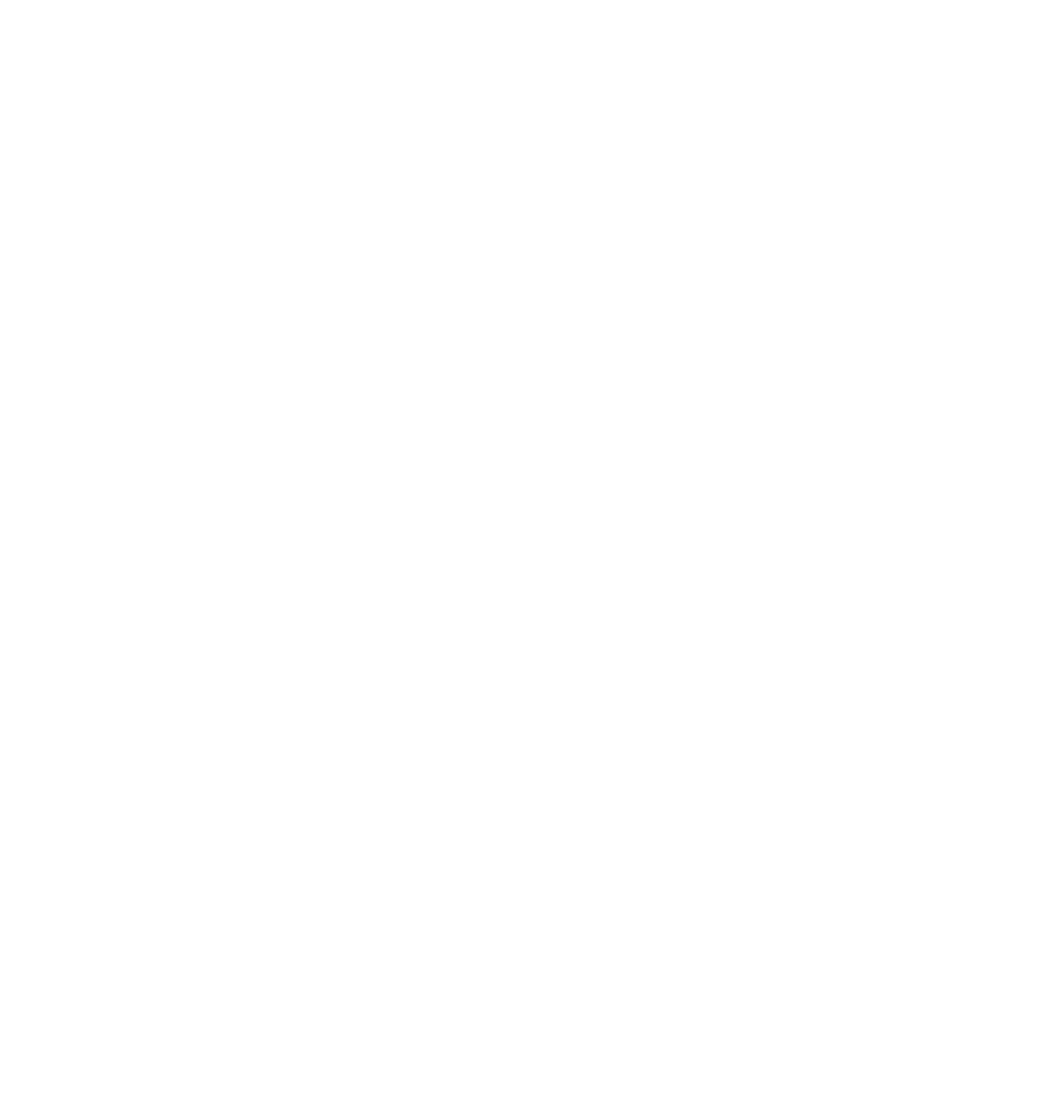
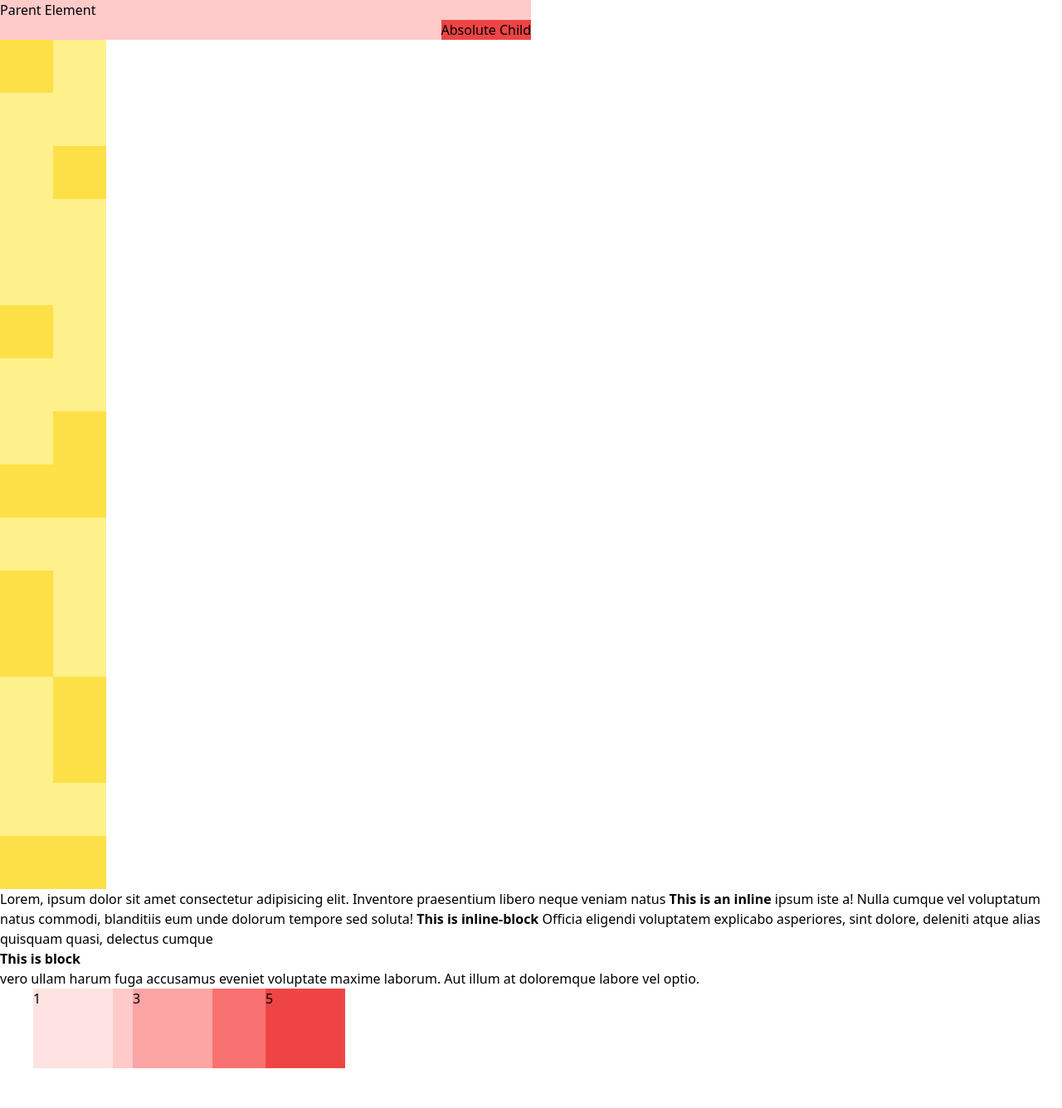
Before and after one commit to ShubhamSKadam/Tailwind-CSS, a plain HTML site: page tailwind-sandbox/06-layout-position/index.html in a window 1280 px wide. Shown: the whole page at 83% size. Before the commit the page ends 800 px from the top, so only its background shows below. Drawn offline with nearby package versions, Linux system fonts and the light colour scheme.

Commit message:
Layouts and positions

```diff
--- a/tailwind-sandbox/06-layout-position/index.html
+++ b/tailwind-sandbox/06-layout-position/index.html
@@ -9,26 +9,78 @@
     </head>
     <body>
         <!-- Positioning -->
+        <div class="relative w-1/2 h-12 bg-red-200">
+            <p>Parent Element</p>
+            <div class="absolute bottom-0 right-0 bg-red-500">
+                <p>Absolute Child</p>
+            </div>
+        </div>
 
         <!-- Top left corner -->
-
+        <div class="relative h-32 w-32 bg-yellow-200">
+            <div class="absolute left-0 top-0 h-16 w-16 bg-yellow-300"></div>
+        </div>
         <!-- Top right corner -->
+        <div class="relative h-32 w-32 bg-yellow-200">
+            <div class="absolute right-0 top-0 h-16 w-16 bg-yellow-300"></div>
+        </div>
 
         <!-- Bottom left corner -->
+        <div class="relative h-32 w-32 bg-yellow-200">
+            <div class="absolute left-0 bottom-0 h-16 w-16 bg-yellow-300"></div>
+        </div>
 
         <!-- Bottom right corner -->
+        <div class="relative h-32 w-32 bg-yellow-200">
+            <div
+                class="absolute right-0 bottom-0 h-16 w-16 bg-yellow-300"
+            ></div>
+        </div>
 
         <!-- Span top edge -->
+        <div class="relative h-32 w-32 bg-yellow-200">
+            <div class="absolute inset-x-0 top-0 h-16 bg-yellow-300"></div>
+        </div>
 
         <!-- Span left edge -->
+        <div class="relative h-32 w-32 bg-yellow-200">
+            <div class="absolute left-0 inset-y-0 w-16 bg-yellow-300"></div>
+        </div>
 
         <!-- Span right edge -->
+        <div class="relative h-32 w-32 bg-yellow-200">
+            <div class="absolute right-0 inset-y-0 w-16 bg-yellow-300"></div>
+        </div>
 
         <!-- Span bottom edge -->
+        <div class="relative h-32 w-32 bg-yellow-200">
+            <div class="absolute bottom-0 inset-x-0 h-16 bg-yellow-300"></div>
+        </div>
 
         <!-- Display Classes -->
+        <div>
+            Lorem, ipsum dolor sit amet consectetur adipisicing elit. Inventore
+            praesentium libero neque veniam natus
+            <span class="inline font-bold">This is an inline</span> ipsum iste
+            a! Nulla cumque vel voluptatum natus commodi, blanditiis eum unde
+            dolorum tempore sed soluta!
+            <span class="inline-block font-bold">This is inline-block</span>
+            Officia eligendi voluptatem explicabo asperiores, sint dolore,
+            deleniti atque alias quisquam quasi, delectus cumque
+            <span class="block font-bold">This is block </span> vero ullam harum
+            fuga accusamus eveniet voluptate maxime
+            <span class="hidden font-bold">This is hidden</span> laborum. Aut
+            illum at doloremque labore vel optio.
+        </div>
 
         <!-- Z-Index -->
+        <div class="relative h-36">
+            <div class="absolute left-10 h-24 w-24 bg-red-100 z-20">1</div>
+            <div class="absolute left-20 h-24 w-24 bg-red-200 z-10">2</div>
+            <div class="absolute left-40 h-24 w-24 bg-red-300 z-30">3</div>
+            <div class="absolute left-60 h-24 w-24 bg-red-400">4</div>
+            <div class="absolute left-80 h-24 w-24 bg-red-500">5</div>
+        </div>
 
         <!-- Floats -->
     </body>
```
Lines whose indentation alone changed are shown as unchanged.
